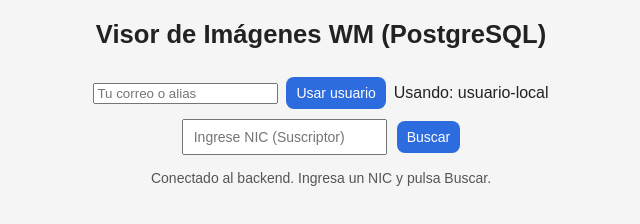
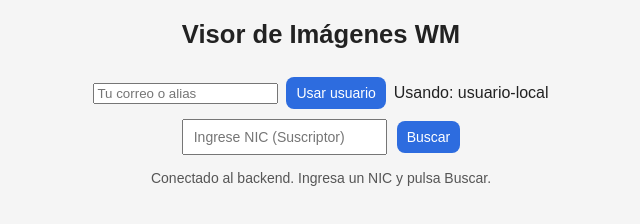
Before and after one commit to Ricardo3105/slpvisorwm, a plain HTML site: page index.html in a window 1280 px wide. Shown: the whole page, without its empty margins (319-959 px from the left). Drawn offline with Linux system fonts and the light colour scheme.

Commit message:
Update index.html

```diff
--- a/index.html
+++ b/index.html
@@ -55,7 +55,7 @@
   </style>
 </head>
 <body>
-  <header>Visor de Imágenes WM (PostgreSQL)</header>
+  <header>Visor de Imágenes WM</header>
 
   <!-- “Login” simple: solo define quién califica -->
   <div id="login">
```
